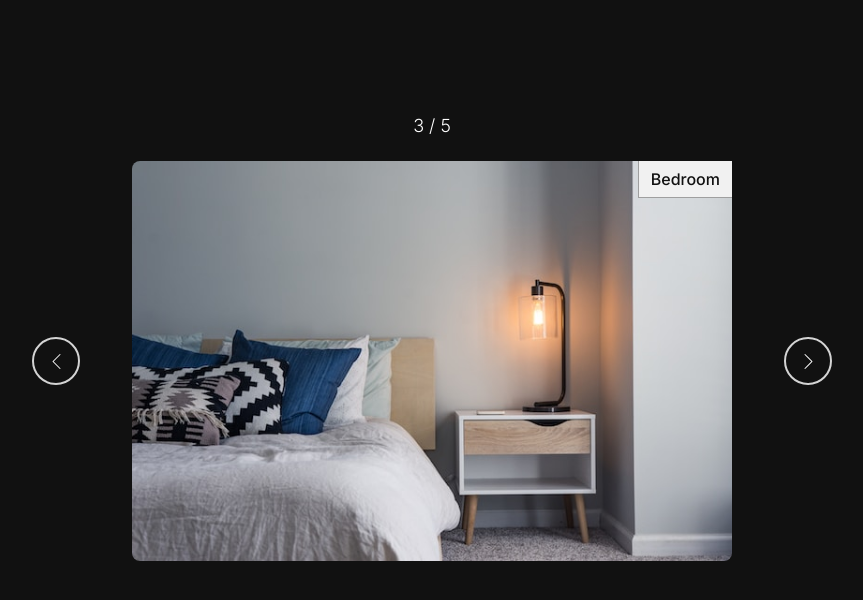
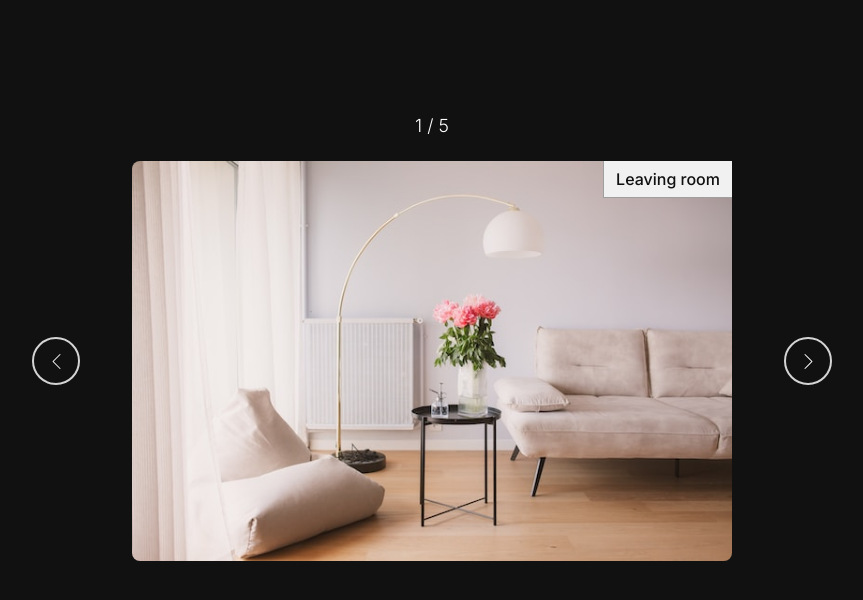
Before and after one commit to Harry8679/1-10-Enz-Slider, a React (Vite) app: page / in a window 1280 px wide. Shown: the top 600 px of the page, without its empty margins (208-1071 px from the left). Built offline with nearby package versions, Linux system fonts and the light colour scheme.

Commit message:
Prev and Next Slide

```diff
--- a/src/components/slider/Slider.jsx
+++ b/src/components/slider/Slider.jsx
@@ -1,17 +1,29 @@
+import { useState } from 'react';
 import './Slider.css';
 import leftChevron from "../../assets/left-arrow.svg";
 import rightChevron from "../../assets/right-arrow.svg";
+import sliderData from '../../data/sliderData';
 
 const Slider = () => {
+  const [slideIndex, setSliderIndex] = useState(1);
+  const currentSlide = sliderData.find(object => object.id === slideIndex);
+
+  const nextSlide = () => setSliderIndex(prev => prev === sliderData.length ? 1 : prev + 1);
+  const prevSlide = () => setSliderIndex(prev => prev === 1 ? sliderData.length : prev - 1);
+
   return (
     <>
-        <p className="index-info">3 / 5</p>
+        <p className="index-info">{slideIndex} / {sliderData.length}</p>
         <div className="slider">
-            <p className="image-info">Bedroom</p>
-            <img src="/public/images/img-3.jpg" alt="Bedroom" className="slider-image" />
+            <p className="image-info">{currentSlide.description}</p>
+            <img src={`/public/images/img-${slideIndex}.jpg`} alt="Bedroom" className="slider-image" />
 
-            <button className="navigation-button prev-button"><img src={leftChevron} alt='left' /></button>
-            <button className="navigation-button next-button"><img src={rightChevron} alt='right' /></button>
+            <button className="navigation-button prev-button">
+                <img src={leftChevron} alt='left' />
+            </button>
+            <button className="navigation-button next-button">
+                <img src={rightChevron} alt='right' />
+            </button>
         </div>
     </>
   )
```
